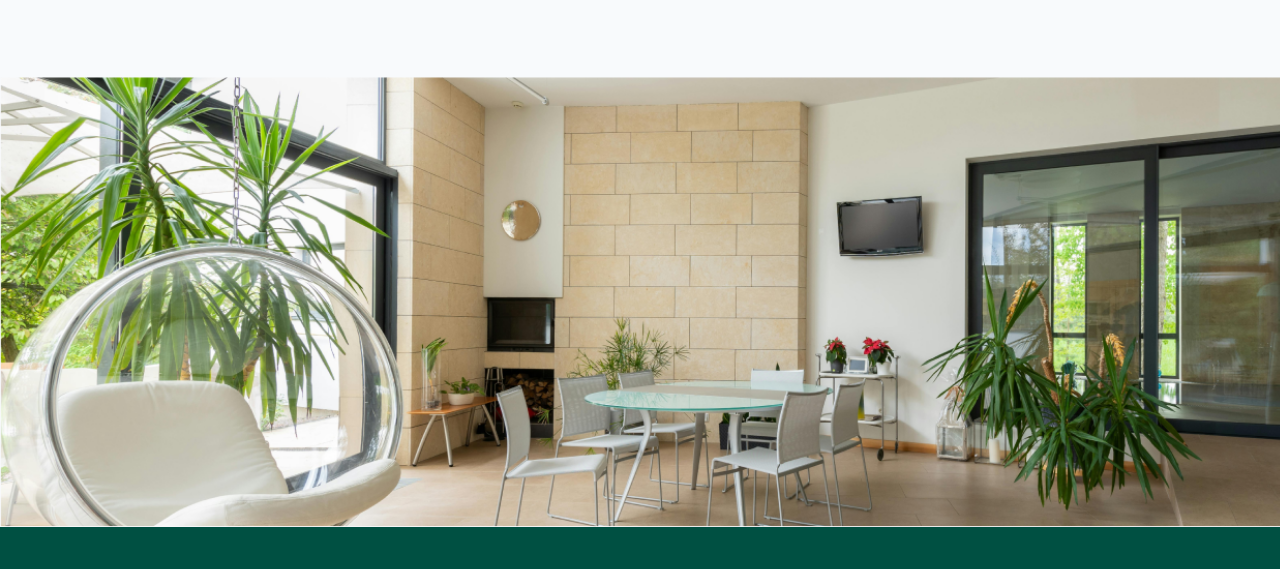
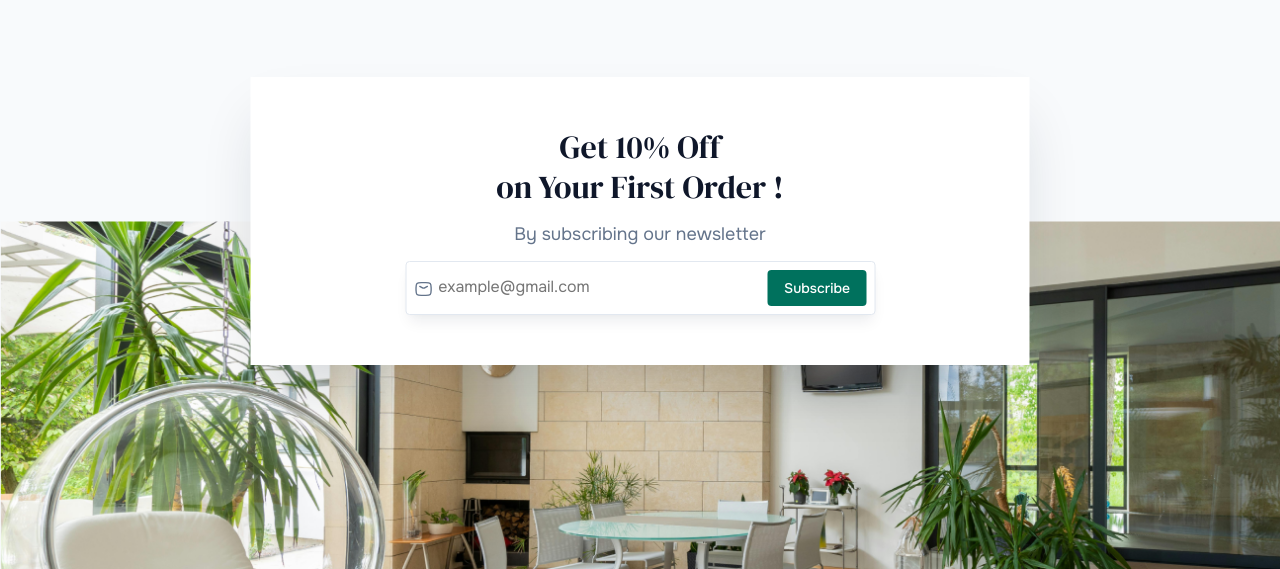
Before and after one commit to qtecsolution/PlantShop_HTML, a plain HTML site: page blog.html in a window 1280 px wide. Shown: the part 1655-2224 px from the top of the page. Drawn offline with Linux system fonts and the light colour scheme.

Commit message:
[Done] blog newsletter section

```diff
--- a/blog.html
+++ b/blog.html
@@ -4,7 +4,7 @@
 <head>
   <meta charset="UTF-8" />
   <meta name="viewport" content="width=device-width, initial-scale=1.0" />
-  <title>Plantify-About us </title>
+  <title>Plantify-Blog </title>
   <!-- FAVICON-ICON -->
   <link rel="shortcut icon" href="assets/images/logo/favicon.png" type="image/svg+xml" />
   <!-- font awesome cdn -->
@@ -356,16 +356,41 @@
     <!-- latest-articles End-->
 
     <!-- newsletter start -->
-     <section>
+    <section>
       <div class="newsletter">
-        <!-- <img src="./assets/images/blog/blog-bg.png" alt="blog" /> -->
         <div class="container">
           <div class="newsletter-inner">
-
+            <div class="newsletter-inner-cart">
+              <h2 class="title">
+                Get 10% Off <br>
+                on Your First Order !
+              </h2>
+              <p class="details">
+                By subscribing our newsletter
+              </p>
+              <form class="form">
+                <div class="newsletter-input">
+                  <div class="newsletter-icon mb-1">
+                    <svg xmlns="http://www.w3.org/2000/svg" width="20" height="16" viewBox="0 0 20 16" fill="none">
+                      <path
+                        d="M5.83398 5.0835L8.28566 6.53302C9.715 7.3781 10.2863 7.3781 11.7156 6.53302L14.1673 5.0835"
+                        stroke="#64748B" stroke-width="1.5" stroke-linecap="round" stroke-linejoin="round" />
+                      <path
+                        d="M1.68013 9.22977C1.73461 11.7844 1.76185 13.0617 2.70446 14.0079C3.64706 14.9541 4.95894 14.987 7.58268 15.0529C9.19975 15.0936 10.8009 15.0936 12.418 15.0529C15.0417 14.987 16.3536 14.9541 17.2962 14.0079C18.2388 13.0617 18.266 11.7844 18.3205 9.22977C18.338 8.40836 18.338 7.59181 18.3205 6.77041C18.266 4.2158 18.2388 2.93849 17.2962 1.9923C16.3536 1.04611 15.0417 1.01315 12.418 0.947222C10.8009 0.906592 9.19975 0.90659 7.58268 0.947217C4.95893 1.01313 3.64706 1.04609 2.70445 1.99229C1.76184 2.93848 1.73461 4.21579 1.68013 6.7704C1.66261 7.5918 1.66261 8.40836 1.68013 9.22977Z"
+                        stroke="#64748B" stroke-width="1.5" stroke-linejoin="round" />
+                    </svg>
+                  </div>
+                  <input type="text" name="" id="" placeholder="example@gmail.com" />
+                </div>
+                <button class="footer-btn">
+                  Subscribe
+                </button>
+              </form>
+            </div>
           </div>
         </div>
       </div>
-     </section>
+    </section>
     <!-- newsletter end -->
   </main>
   <!-- MAIN SECTION END -->
--- a/scss/pages/_blog.scss
+++ b/scss/pages/_blog.scss
@@ -89,5 +89,84 @@
   background-image: url("../../assets/images/blog/blog-bg.png");
   background-repeat: no-repeat;
   background-size: cover;
-  height: size(450);
+  height: size(430);
+  margin: size(144) 0 size(120) 0;
+  &-inner {
+    position: relative;
+    &-cart {
+      position: absolute;
+      top: -144px;
+      left: 50%;
+      transform: translateX(-50%);
+      background: $white;
+      box-shadow: 0px 32px 56px -12px rgba(15, 28, 51, 0.16);
+      display: flex;
+      width: 300px;
+      padding: size(50) 0;
+      flex-direction: column;
+      justify-content: center;
+      align-items: center;
+      gap: 13px;
+      flex-shrink: 0;
+      @include breakpoint(mobile414) {
+        width: 400px;
+      }
+      @include breakpoint(mobile576) {
+        width: 550px;
+      }
+      @include breakpoint(tab992) {
+        width: 779px;
+      }
+      .title {
+        color: $neutral-900;
+        text-align: center;
+        font-family: $DMfont;
+        font-size: size(32);
+        font-style: normal;
+        font-weight: 400;
+        line-height: size(40);
+      }
+      .details {
+        color: $neutral-500;
+        text-align: center;
+        font-family: $primaryfont;
+        font-size: size(18);
+        font-style: normal;
+        font-weight: 400;
+        line-height: size(28);
+      }
+      .form {
+        display: flex;
+        align-items: center;
+        background: $white;
+        @include radius(4);
+        width: size(280);
+        @include breakpoint(mobile414) {
+          width: size(370);
+        }
+        @include breakpoint(mobile576) {
+          width: size(470);
+        }
+        padding: size(8);
+        justify-content: space-between;
+        border: 1px solid $neutral-200;
+        box-shadow: 0px 10px 14px -4px rgba(15, 28, 51, 0.08),
+          0px 2px 8px -4px rgba(15, 28, 51, 0.05);
+        // max-width: 318px;
+        .newsletter-input {
+          display: flex;
+          align-items: center;
+          gap: 4px;
+          input {
+            // flex-grow: 1;
+            width: 100%;
+          }
+        }
+        .newsletter-icon {
+          width: size(20);
+          height: size(16);
+        }
+      }
+    }
+  }
 }
```
Also changed, not shown: assets/css/style.css, 1 other file.
